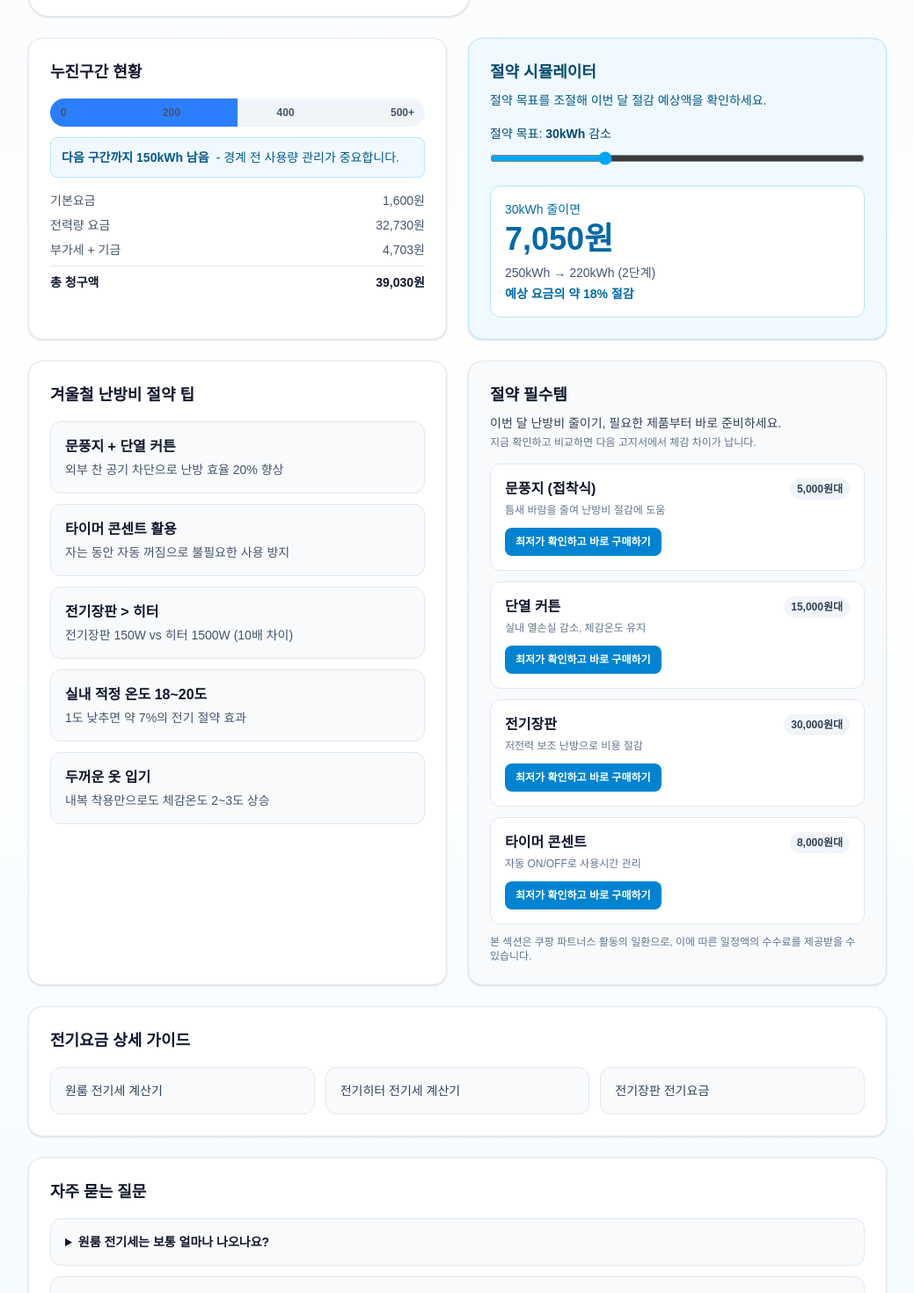
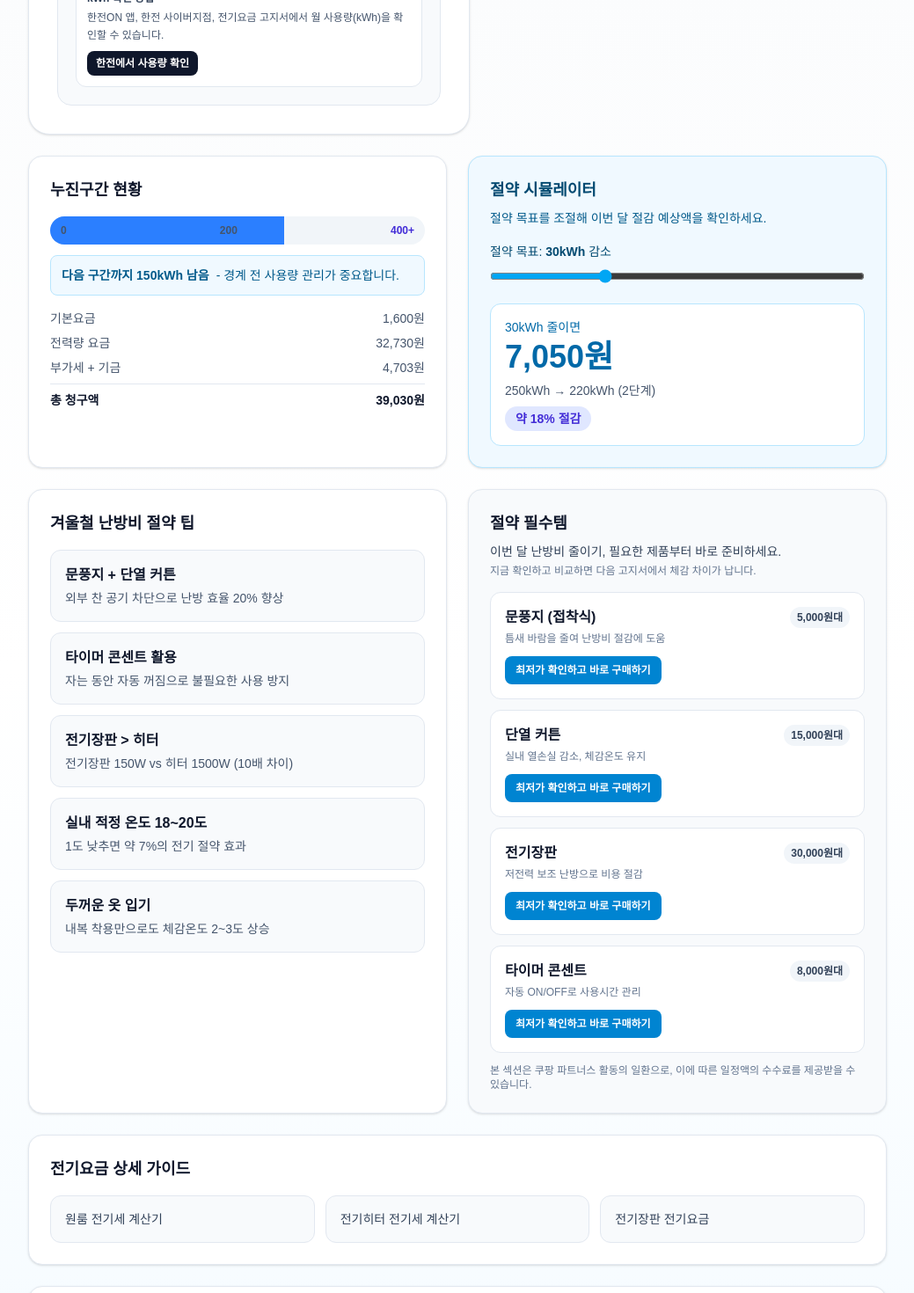
Before and after one commit to RohGyuMin/jajwi-electricity-calc-, a Next.js app: page / in a window 1280 px wide. Shown: the part 560-2030 px from the top of the page at 88% size, without its empty margins (120-1159 px from the left). Built offline with nearby package versions, Linux system fonts and the light colour scheme; no server answers.

Commit message:
Improve calculator UX with helper card, tier scale, and FAQ defaults

```diff
--- a/src/app/page.tsx
+++ b/src/app/page.tsx
@@ -187,6 +187,20 @@ export default function Home() {
                   ? "동일"
                   : `${usageGap > 0 ? "+" : "-"}${Math.abs(usageGap)}kWh (${usageGapRate}%)`}
               </div>
+              <div className="mt-3 rounded-xl border border-slate-200 bg-white p-3">
+                <div className="text-xs font-semibold text-slate-700">kWh 확인 방법</div>
+                <p className="mt-1 text-xs leading-5 text-slate-600">
+                  한전ON 앱, 한전 사이버지점, 전기요금 고지서에서 월 사용량(kWh)을 확인할 수 있습니다.
+                </p>
+                <a
+                  href="https://cyber.kepco.co.kr"
+                  target="_blank"
+                  rel="noopener noreferrer"
+                  className="mt-2 inline-flex rounded-lg bg-slate-900 px-2.5 py-1.5 text-xs font-semibold text-white hover:bg-slate-700"
+                >
+                  한전에서 사용량 확인
+                </a>
+              </div>
             </div>
           </div>
 
@@ -231,13 +245,12 @@ export default function Home() {
                     ? "bg-blue-500"
                     : "bg-indigo-500"
                 }`}
-                style={{ width: `${Math.min((safeUsage / 500) * 100, 100)}%` }}
+                style={{ width: `${Math.min((safeUsage / 400) * 100, 100)}%` }}
               />
               <div className="absolute inset-0 flex items-center justify-between px-3 text-xs font-semibold text-slate-600">
                 <span>0</span>
                 <span>200</span>
-                <span>400</span>
-                <span>500+</span>
+                <span className="font-bold text-indigo-700">400+</span>
               </div>
             </div>
             {bill.nextTierRemaining !== null && (
@@ -295,8 +308,10 @@ export default function Home() {
               <div className="mt-2 text-sm text-slate-600">
                 {safeUsage}kWh → {reducedUsage}kWh ({reducedBill.tier.tierName})
               </div>
-              <div className="mt-1 text-sm font-semibold text-sky-700">
-                예상 요금의 약 {savingsRate}% 절감
+              <div className="mt-2">
+                <span className="inline-flex rounded-full bg-indigo-100 px-3 py-1 text-sm font-bold text-indigo-700">
+                  약 {savingsRate}% 절감
+                </span>
               </div>
             </div>
           </div>
@@ -401,8 +416,12 @@ export default function Home() {
         <div id="faq" className="mt-6 rounded-2xl border border-slate-200 bg-white p-6 shadow-sm">
           <h2 className="text-lg font-semibold">자주 묻는 질문</h2>
           <div className="mt-4 space-y-3">
-            {FAQ_ITEMS.map((item) => (
-              <details key={item.question} className="rounded-xl border border-slate-200 bg-slate-50 p-4">
+            {FAQ_ITEMS.map((item, index) => (
+              <details
+                key={item.question}
+                open={index === 0}
+                className="rounded-xl border border-slate-200 bg-slate-50 p-4"
+              >
                 <summary className="cursor-pointer text-sm font-semibold text-slate-900">
                   {item.question}
                 </summary>
```
